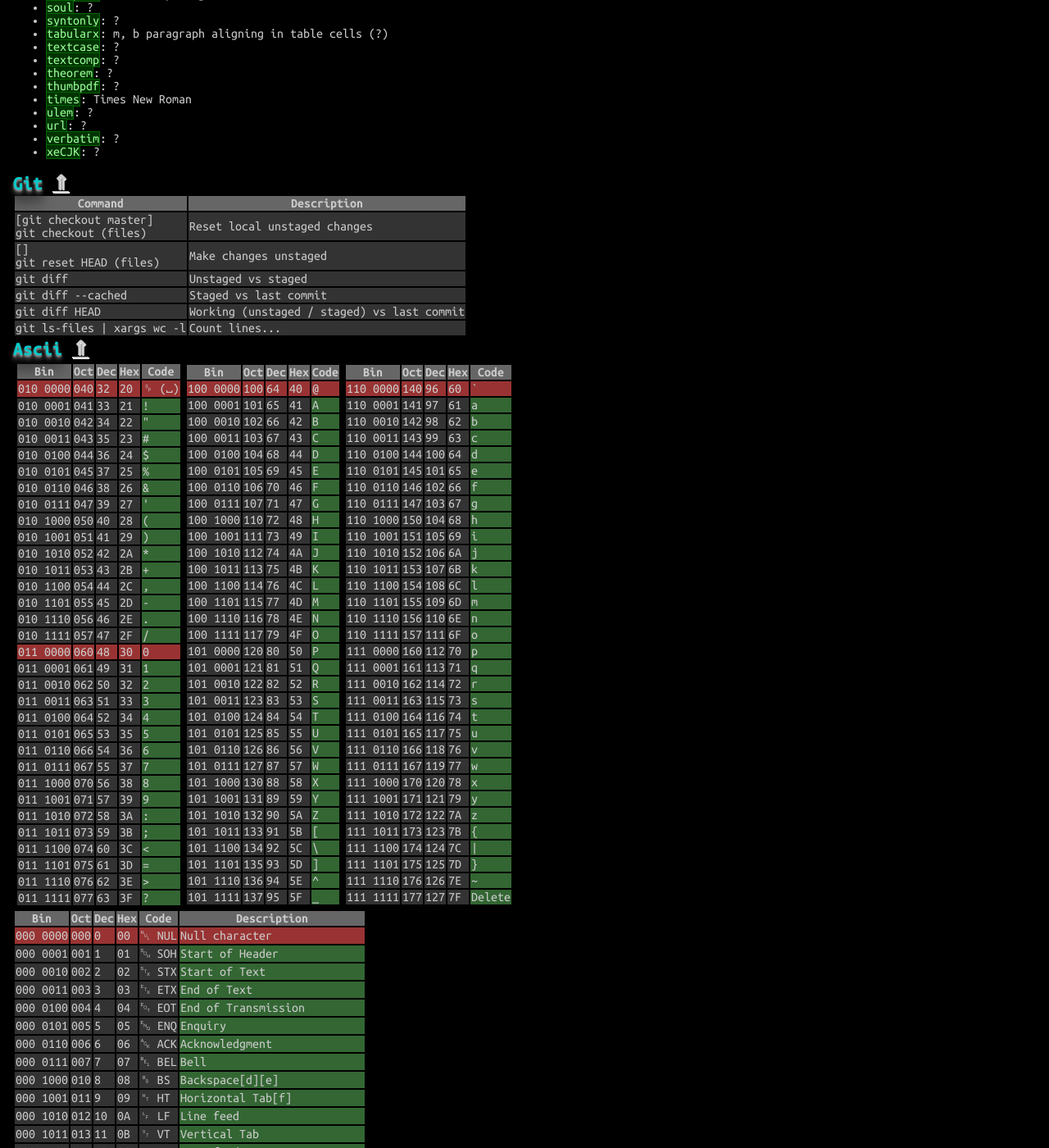
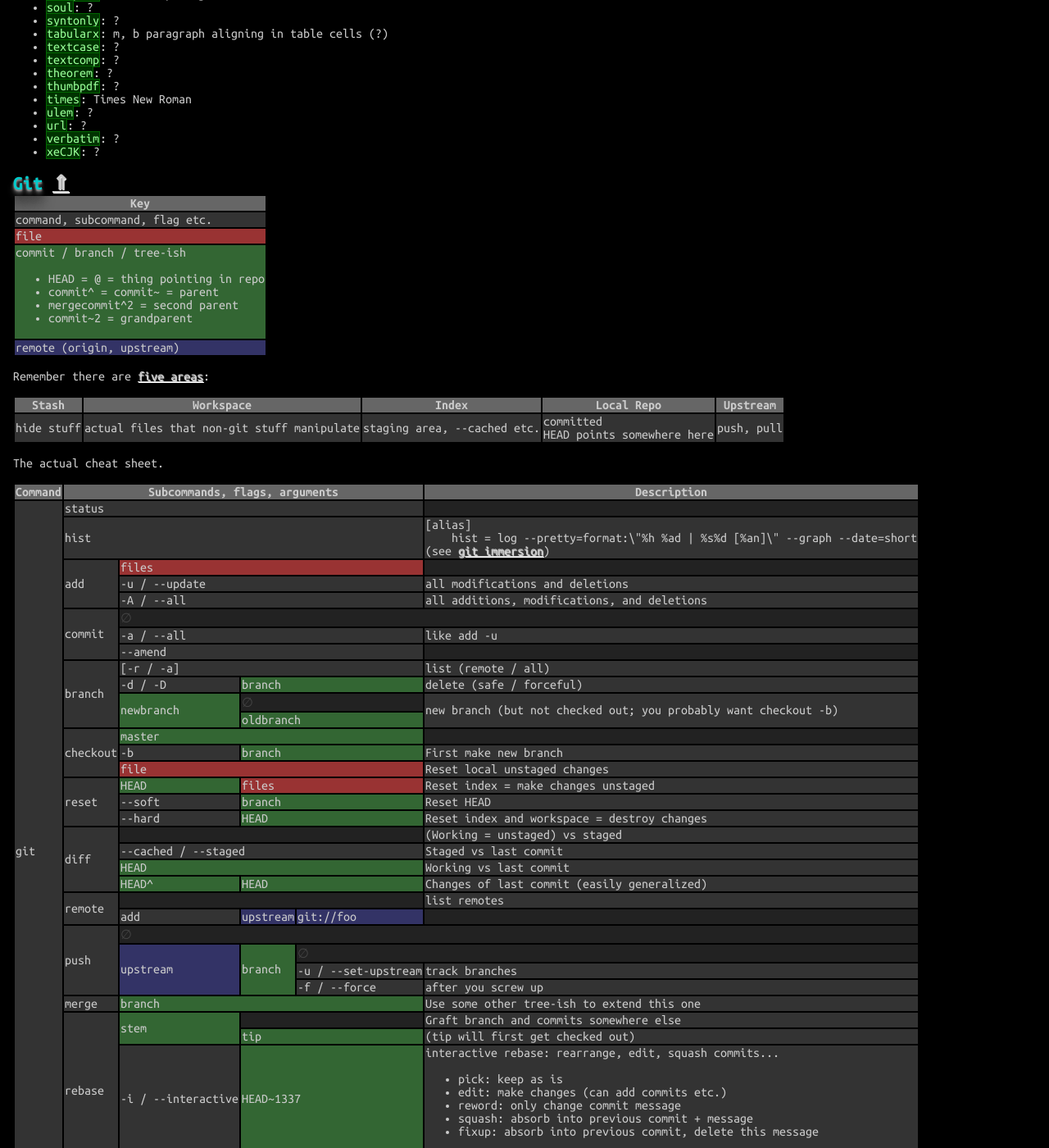
Before and after one commit to betaveros/betaveros.github.io, a Jekyll site: the page c/index.html, which Jekyll copies as it is, in a window 1280 px wide and 1400 px high, scrolled down 12270 px. Shown: the whole window at 82% size. Built offline with Jekyll 4.4.1, drawn with Linux system fonts in a browser that asks for light colours; some of the changed text lies outside the part shown.

Commit message:
Cheat sheet: make Git section much more extensive

```diff
--- a/c/index.html
+++ b/c/index.html
@@ -26,10 +26,11 @@
 			a:link, a:visited {color: #ccc; text-shadow: white 1px 1px 1px;}
 			a:hover {color: #0cc;}
 			td {background-color: #333; border: 0;}
-			td.empty {background-color: #222;}
+			td.empty {background-color: #222; color: #444; }
 			th {background-color: #666; font-weight: bold;}
 			.cr, .crow td {background-color: #933;}
 			.cg {background-color: #363;}
+			.cb {background-color: #336;}
 			.padded td {padding: 5px;}
 			.toggle {color: #0cc;}
 			td.outside {background-color: #000;}
@@ -688,13 +689,70 @@
 		<h2 id="git"><span class="toggle" onClick="toggle('gitcont');return false">Git</span> <a href="#top">&uArr;</a></h2>
 		<div id="gitcont">
 			<table>
-				<tr><th>Command</th><th>Description</th></tr>
-				<tr><td>[git checkout master]<br/>git checkout (files)</td><td>Reset local unstaged changes</td></tr>
-				<tr><td>[]<br/>git reset HEAD (files)</td><td>Make changes unstaged</td></tr>
-				<tr><td>git diff</td><td>Unstaged vs staged</td></tr>
-				<tr><td>git diff --cached</td><td>Staged vs last commit</td></tr>
-				<tr><td>git diff HEAD</td><td>Working (unstaged / staged) vs last commit</td></tr>
-				<tr><td>git ls-files | xargs wc -l</td><td>Count lines...</td></tr>
+				<tr><th>Key</th></tr>
+				<tr><td>command, subcommand, flag etc.</td></tr>
+				<tr><td class="cr">file</td></tr>
+				<tr><td class="cg">commit / branch / tree-ish
+						<ul>
+							<li>HEAD = @ = thing pointing in repo</li>
+							<li>commit^ = commit~ = parent</li>
+							<li>mergecommit^2 = second parent</li>
+							<li>commit~2 = grandparent</li>
+						</ul>
+					</td></tr>
+				<tr><td class="cb">remote (origin, upstream)</td></tr>
+			</table>
+			<p>Remember there are <a href="http://ndpsoftware.com/git-cheatsheet.html">five areas</a>:</p>
+			<table>
+				<tr><th>Stash</th><th>Workspace</th><th>Index</th><th>Local Repo</th><th>Upstream</th></tr>
+				<tr><td>hide stuff</td><td>actual files that non-git stuff manipulate</td><td>staging area, --cached etc.</td><td>committed<br/>HEAD points somewhere here</td><td>push, pull</td></tr>
+			</table>
+			<p>The actual cheat sheet.</p>
+			<table>
+				<tr><th>Command</th><th colspan="4">Subcommands, flags, arguments</th><th>Description</th></tr>
+				<tr><td rowspan="35">git</td>
+					<td colspan="4">status</td><td class="empty"></td></tr>
+				<tr><td colspan="4">hist</td><td>[alias]<br/>&nbsp; &nbsp; hist = log --pretty=format:\"%h %ad | %s%d [%an]\" --graph --date=short<br/>(see <a href="http://gitimmersion.com/lab_10.html">git immersion</a>)</td></tr>
+				<tr><td rowspan="3">add</td><td colspan="3" class="cr">files</td><td class="empty"></td></tr>
+				<tr><td colspan="3">-u / --update</td><td>all modifications and deletions</td></tr>
+				<tr><td colspan="3">-A / --all</td><td>all additions, modifications, and deletions</td></tr>
+				<tr><td rowspan="3">commit</td><td colspan="4" class="empty">&empty;</td></tr>
+				<tr><td colspan="3">-a / --all</td><td>like add -u</td></tr>
+				<tr><td colspan="3">--amend</td><td class="empty"></td></tr>
+				<tr><td rowspan="4">branch</td><td colspan="3">[-r / -a]</td><td>list (remote / all)</td></tr>
+				<tr><td>-d / -D</td><td colspan="2" class="cg">branch</td><td>delete (safe / forceful)</td></tr>
+				<tr><td class="cg" rowspan="2">newbranch</td><td colspan="2" class="empty">&empty;</td><td rowspan="2">new branch (but not checked out; you probably want checkout -b)</td></tr>
+				<tr><td colspan="2" class="cg">oldbranch</td></tr>
+				<tr><td rowspan="3">checkout</td><td class="cg" colspan="3">master</td><td class="empty"></td></tr>
+				<tr><td>-b</td><td class="cg" colspan="2">branch</td><td>First make new branch</td></tr>
+				<tr><td class="cr" colspan="3">file</td><td>Reset local unstaged changes</td></tr>
+				<tr><td rowspan="3">reset</td><td class="cg">HEAD</td><td class="cr" colspan="2">files</td><td>Reset index = make changes unstaged</td></tr>
+				<tr><td>--soft</td><td class="cg" colspan="2">branch</td><td>Reset HEAD</td></tr>
+				<tr><td>--hard</td><td class="cg" colspan="2">HEAD</td><td>Reset index and workspace = destroy changes</td></tr>
+				<tr><td rowspan="4">diff</td><td class="empty" colspan="3"><td>(Working = unstaged) vs staged</td></tr>
+				<tr><td colspan="3">--cached / --staged</td><td>Staged vs last commit</td></tr>
+				<tr><td class="cg" colspan="3">HEAD</td><td>Working vs last commit</td></tr>
+				<tr><td class="cg">HEAD^</td><td class="cg" colspan="2">HEAD</td><td>Changes of last commit (easily generalized)</td></tr>
+				<tr><td rowspan="2">remote</td><td class="empty" colspan="3"></td><td>list remotes</td></tr>
+				<tr><td>add</td><td class="cb">upstream</td><td class="cb">git://foo</td><td class="empty"></td></tr>
+				<tr><td rowspan="4">push</td><td class="empty" colspan="4">&empty;</td></tr>
+				<tr><td class="cb" rowspan="3">upstream</td><td class="cg" rowspan="3">branch</td><td class="empty" colspan="4">&empty;</td></tr>
+				<tr><td>-u / --set-upstream</td><td>track branches</td></tr>
+				<tr><td>-f / --force</td><td>after you screw up</td></tr>
+				<tr><td>merge</td><td class="cg" colspan="3">branch</td><td>Use some other tree-ish to extend this one</td></tr>
+				<tr><td rowspan="4">rebase</td><td class="cg" rowspan="2">stem</td><td class="empty" colspan="2"></td><td>Graft branch and commits somewhere else</td></tr>
+				<tr><td class="cg" colspan="2">tip</td><td>(tip will first get checked out)</td></tr>
+				<tr><td>-i / --interactive</td><td class="cg" colspan="2">HEAD~1337</td><td>interactive rebase: rearrange, edit, squash commits...
+						<ul>
+							<li>pick: keep as is</li>
+							<li>edit: make changes (can add commits etc.)</li>
+							<li>reword: only change commit message</li>
+							<li>squash: absorb into previous commit + message</li>
+							<li>fixup: absorb into previous commit, delete this message</li>
+				</ul></td></tr>
+				<tr><td colspan="3">--continue</td><td>with interactive</td></tr>
+				<tr><td>revert</td><td class="cg" colspan="3">tree-ish</td><td>Make a commit that restores to this commit</td></tr>
+				<tr><td>ls-files</td><td colspan="3">| xargs wc -l</td><td>Count lines...</td></tr>
 			</table>
 		</div>
 		<h2 id="ascii"><span class="toggle" onClick="toggle('asciicont');return false">Ascii</span> <a href="#top">&uArr;</a></h2>
```
